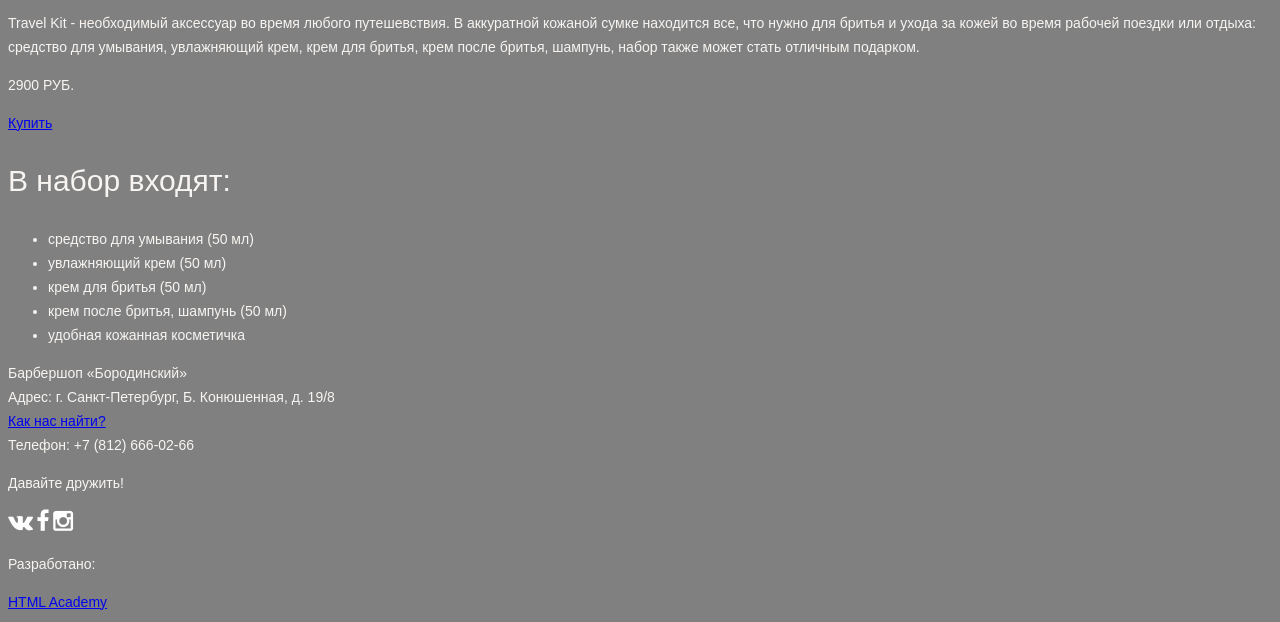
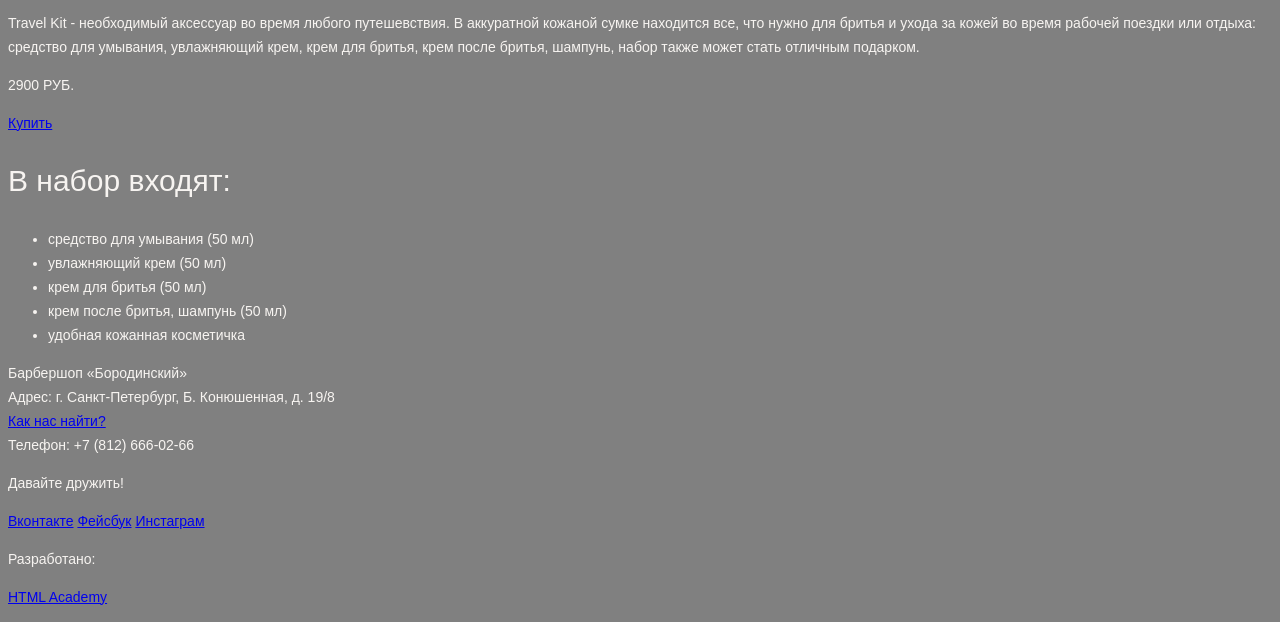
Before and after one commit to SergyVorontsov/25605-barbershop, a plain HTML site: page catalog-item.html in a window 1280 px wide. Shown: the part 1191-1813 px from the top of the page. Drawn offline with Linux system fonts and the light colour scheme.

Commit message:
Исправлено, можно проверять
1. Исправил картинки
2. Не ставил картинки в "Соц.сети", сделаю фоном

```diff
--- a/catalog-item.html
+++ b/catalog-item.html
@@ -106,9 +106,9 @@
         </section>
         <section class="footer-social">
           <p>Давайте дружить!</p>
-          <a class="social-btn social-btn-vk" href="#"><img src="img/vk.png" width="25" height="16" alt="Вконтакте"></a>
-          <a class="social-btn social-btn-fb" href="#"><img src="img/f.png" width="12" height="22" alt="Фейсбук"></a>
-          <a class="social-btn social-btn-inst" href="#"><img src="img/insta.png" width="21" height="21" alt="Инстаграм"></a>
+          <a class="social-btn social-btn-vk" href="#">Вконтакте</a>
+          <a class="social-btn social-btn-fb" href="#">Фейсбук</a>
+          <a class="social-btn social-btn-inst" href="#">Инстаграм</a>
         </section>
         <section class="footer-copyright">
           <p>Разработано:</p>
```
Also changed, not shown: img/catalog_item_1.jpg, img/catalog_item_2.jpg, img/catalog_item_3.jpg.
